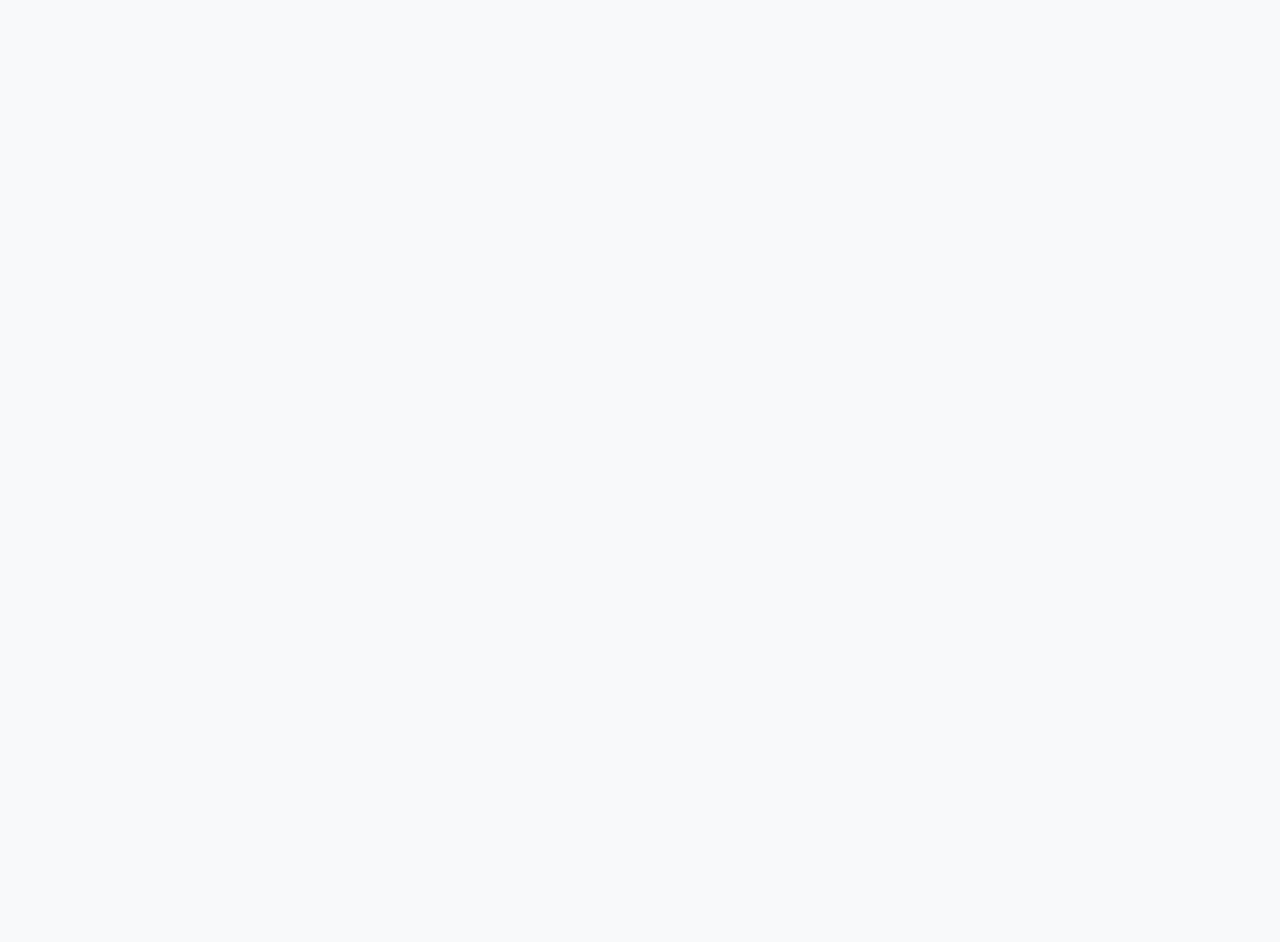
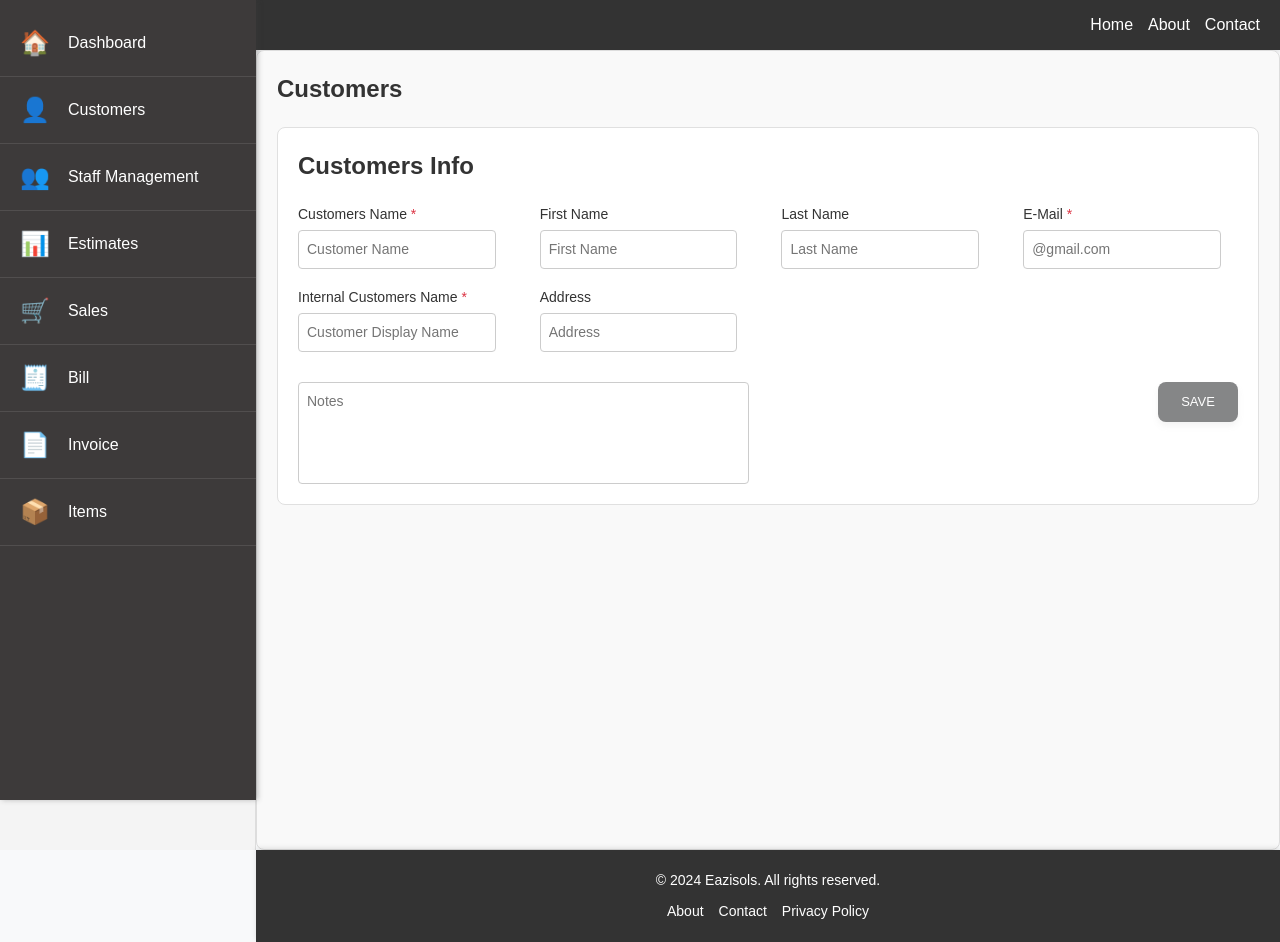
Before and after one commit to Rida32/Estimate-Data, a React (Create React App) app: page /customers in a window 1280 px wide. Before the commit this address had no page. Before the commit the page ends 800 px from the top, so only its background shows below. Built offline with nearby package versions, Linux system fonts and the light colour scheme.

Commit message:
customers

```diff
--- a/src/App.css
+++ b/src/App.css
@@ -546,3 +546,150 @@ h2 {
 .Estimate{
   margin-left: 5px;
 }
+.customers {
+  width: 100%;
+  padding: 20px;
+  background-color: #f9f9f9;
+  border: 1px solid #ddd;
+  border-radius: 8px;
+}
+
+.customerhead {
+  font-size: 24px;
+  font-weight: bold;
+  margin-bottom: 20px;
+}
+
+.row {
+  margin-bottom: 8px;
+}
+
+.customersinfo {
+  display: flex;
+  flex-direction: column;
+  margin-bottom: 10px;
+  width: 23%;
+}
+
+.customersinfo:nth-child(5) {
+  width: 48%;
+}
+
+.customersinfo label {
+  font-size: 14px;
+  font-weight: normal;
+  margin-bottom: 5px;
+}
+
+.customersinfo input,
+.customer-notes {
+  padding: 8px;
+  border: 1px solid #ccc;
+  border-radius: 4px;
+  font-size: 14px;
+  width: 100%;
+}
+
+.textarea-with-button {
+  display: flex;
+  justify-content: space-between;
+  align-items: flex-start;
+  margin-top: 20px;
+}
+
+.customer-notes {
+  width: 48%;
+  resize: none;
+}
+
+
+
+.container-customer {
+
+  margin: 0 auto;
+  padding: 20px;
+  background-color: #fff;
+  border: 1px solid #e0e0e0;
+  border-radius: 8px;
+}
+/* General container styling */
+.record-container {
+  padding: 20px;
+  background-color: #f9f9f9;
+  border-radius: 8px;
+  box-shadow: 0 4px 8px rgba(0, 0, 0, 0.1);
+}
+
+/* Record header styling */
+.Record {
+  margin-bottom: 20px;
+}
+
+.Record h2 {
+  color: #333;
+}
+
+.customer-btn {
+  background-color: rgb(124, 156, 61);
+  color: white;
+  border: none;
+  padding: 10px 20px;
+  font-size: 14px;
+  border-radius: 4px;
+  cursor: pointer;
+  transition: background-color 0.3s ease;
+}
+
+.customer-btn:hover {
+  background-color: rgb(139, 162, 94);
+}
+
+/* Table styling */
+.customer-table {
+  overflow-x: auto;
+}
+
+.customertab {
+  width: 100%;
+  border-collapse: collapse;
+  margin-top: 10px;
+}
+
+.customer-header {
+  background-color: rgb(206, 206, 206);
+  color: rgb(0, 0, 0);
+  text-align: left;
+  padding: 10px;
+
+  font-weight: bold;
+}
+
+.customer-row th {
+  border: 1px solid #ddd;
+}
+
+.customer-row th,
+.customer-row td {
+  padding: 10px;
+  text-align: left;
+}
+
+.customertab tr:nth-child(even) {
+  background-color: #f2f2f2;
+}
+
+.customertab tr:hover {
+  background-color: #ddd;
+}
+
+/* Responsive Design */
+@media (max-width: 768px) {
+  .Record {
+    flex-direction: column;
+    align-items: flex-start;
+  }
+
+  .customer-btn {
+    margin-top: 10px;
+  }
+}
--- a/src/App.js
+++ b/src/App.js
@@ -1,15 +1,17 @@
 import logo from './logo.svg';
 import './App.css';
-import { useEffect, useState } from "react";
-import { useNavigate } from "react-router-dom";
 import { DataProvider } from "./components/AppContext";
 import { BrowserRouter, Route, Routes } from "react-router-dom";
-import Invoice from './components/Invoice';
 import Layout from './components/Layout';
-import DataPreview from './components/DataPreview';
-import Table from './components/Table';
 import SnakBar from "./components/SnakBar";
 import Login from './components/Login';
+import EstimatesPreview from './components/EstimatesPreview';
+import EstimatesAdd from './components/EstimatesAdd';
+import Estimates from './components/Estimates';
+import Customers from './components/Customers';
+import CustomerRecord from './components/CustomerRecord';
+
+
 
 
 
@@ -21,12 +23,14 @@ function App() {
       <SnakBar />
       <BrowserRouter>
         <Routes>
-          {/* <Route index element={<Invoice />} /> */}
+
           <Route index element={<Login />} />
           <Route path="/" element={<Layout />} >
-          <Route path="form" element={<Invoice />} />
-          <Route path="table" element={<Table />} />
-          <Route path="dataPreview" element={<DataPreview />} />
+          <Route path="estimates/add" element={<EstimatesAdd />} />
+          <Route path="estimates" element={<Estimates />} />
+          <Route path="estimates/Preview" element={<EstimatesPreview />} />
+          <Route path="customers" element={<Customers />} />
+          <Route path="customerRecord" element={<CustomerRecord />} />
           </Route>
         </Routes>
 
--- a/src/components/AppContext.js
+++ b/src/components/AppContext.js
@@ -2,31 +2,46 @@ import { createContext, useContext, useState } from "react";
 
 const AppContext = createContext();
 export const DataProvider = ({ children }) => {
-  const [mainPayload, setmainPayload] = useState({formData: {},
-  items: [],
-  images: []
-});
+  const [mainPayload, setmainPayload] = useState({
+    formData: {},
+    items: [],
+    images: [],
+  });
+  const [customers, setCustomers] = useState([]);
   const [estimates, setEstimates] = useState([]);
   const [snackbar, setSnackbar] = useState({
     open: false,
     message: "",
     severity: "info",
   });
-  const [estimateData, setEstimateData]= useState({formData: {},
+  const [estimateData, setEstimateData] = useState({
+    formData: {},
     items: [],
-    images: []
-  })
+    images: [],
+  });
   const handleSnackbarClose = (event, reason) => {
     if (reason === "clickaway") return;
     setSnackbar((prev) => ({ ...prev, open: false }));
   };
 
   return (
-    <AppContext.Provider value={{ mainPayload, setmainPayload, estimates, setEstimates,  snackbar,estimateData, setEstimateData,
-      setSnackbar, handleSnackbarClose,}}>
+    <AppContext.Provider
+      value={{
+        mainPayload,
+        setmainPayload,
+        estimates,
+        setEstimates,
+        snackbar,
+        estimateData,
+        setEstimateData,
+        setSnackbar,
+        handleSnackbarClose,
+        customers,
+        setCustomers,
+      }}
+    >
       {children}
     </AppContext.Provider>
-
   );
 };
 export const useAppData = () => useContext(AppContext);
--- /dev/null
+++ b/src/components/CustomerRecord.js
@@ -0,0 +1,69 @@
+import React from "react";
+import { useNavigate } from "react-router-dom";
+import { useAppData } from "./AppContext";
+
+const CustomerRecord = () => {
+  const navigate = useNavigate();
+  const { customers, setCustomers } = useAppData();
+
+  return (
+    <>
+      <div style={{ height: "100%" }}>
+        <div className="record-container">
+          <div>
+            <div
+              className="Record"
+              style={{
+                display: "flex",
+                alignItems: "center",
+                justifyContent: "space-between",
+                marginLeft: "25px",
+              }}
+            >
+              <h2 style={{ fontSize: "25px", margin: 0, fontWeight: "bold" }}>
+                Customer Record
+              </h2>
+              <button
+                className="customer-btn"
+                onClick={() => {
+                  navigate("/customers");
+                }}
+              >
+                + Add Customer
+              </button>
+            </div>
+            <div className="customer-table">
+              <table className="customertab">
+                <thead>
+                  <tr className="customer-row ">
+                    <th className="customer-header col-1 justify-content-left">
+                      ID
+                    </th>
+                    <th className="customer-header col-4">Customers Name</th>
+                    <th className="customer-header col-6">Contact Email</th>
+                    <th className="customer-header col-1">Action</th>
+                  </tr>
+                </thead>
+                <tbody>
+                  {customers.map((customer, index) => {
+                    return (
+                      <tr key={index}>
+                        <td>{index} </td>
+                        <td>{customer.CustomerName} </td>
+                        <td>{customer.email} </td>
+                        <td></td>
+
+                      </tr>
+                    );
+                  })}
+                </tbody>
+              </table>
+            </div>
+          </div>
+        </div>
+      </div>
+    </>
+  );
+};
+
+export default CustomerRecord;
--- /dev/null
+++ b/src/components/Customers.js
@@ -0,0 +1,168 @@
+
+import CustomButton from './CustomButton'
+import { Navigate, useNavigate } from "react-router-dom";
+import React, { useState } from "react";
+import { useAppData } from "./AppContext";
+
+const Customers = () => {
+  const navigate = useNavigate();
+  const [customerData, setCustomerData] = useState({
+    CustomerName: "",
+    firstname: "",
+    lastname: "",
+    email: "",
+    internalname: "",
+    address: "",
+    notes: "",
+  });
+
+  const [errors, setErrors] = useState({});
+  const { snackbar, setSnackbar, handleSnackbarClose , customers, setCustomers} = useAppData();
+
+
+
+  const handleChange = (e) => {
+    const { name, value } = e.target;
+    setCustomerData({
+      ...customerData,
+      [name]: value,
+    });
+  };
+
+
+  const validate = () => {
+    const newErrors = {};
+    if (!customerData.CustomerName) newErrors.CustomerName = "Please fill all required fields";
+    if (!customerData.email) newErrors.email = "Please fill all required fields";
+    if (!customerData.internalname) newErrors.internalname = "Please fill all required fields";
+
+    setErrors(newErrors);
+    if (Object.keys(newErrors).length > 0) {
+      setSnackbar({
+        open: true,
+        message: "Please fill all required fields",
+        severity: "error",
+      });
+    }
+    return Object.keys(newErrors).length === 0;
+  };
+
+
+  const handleSave = () => {
+    if (validate()) {
+      setSnackbar({
+        open: true,
+        message: "Customer details saved successfully!",
+        severity: "success",
+      });
+      setCustomers([...customers, customerData])
+
+      setCustomerData({
+        CustomerName: "",
+        firstname: "",
+        lastname: "",
+        email: "",
+        internalname: "",
+        address: "",
+        notes: "",
+      });
+      navigate("/customerRecord")
+
+      setErrors({});
+    }
+  };
+
+  return (
+    <>
+    <div className="customers" style={{ height: "100%" }}>
+        <header className="customerhead">Customers</header>
+
+        <div className="container-customer">
+        <header className="customerhead">Customers Info</header>
+
+  {/* Row 1 */}
+  <div className="row">
+    <div className="customersinfo">
+      <label>Customers Name <span className="text-danger">*</span></label>
+      <input type="text"
+       name="CustomerName"
+       placeholder="Customer Name"
+       value={customerData.CustomerName}
+       onChange={handleChange}
+        />{errors.CustomerName && <p className="error-text">{errors.CustomerName}</p>}
+    </div>
+    <div className="customersinfo">
+      <label>First Name</label>
+      <input type="text"
+       name="firstname"
+       placeholder="First Name"
+       value={customerData.firstname}
+        onChange={handleChange}
+
+       />
+    </div>
+    <div className="customersinfo">
+      <label>Last Name</label>
+      <input type="text"
+      name="lastname"
+      placeholder="Last Name"
+      value={customerData.lastname}
+      onChange={handleChange}
+       />
+    </div>
+    <div className="customersinfo">
+      <label>E-Mail <span className="text-danger">*</span></label>
+      <input type="text"
+       name="email"
+       placeholder="@gmail.com"
+       value={customerData.email}
+       onChange={handleChange}
+       /> {errors.email && <p className="error-text">{errors.email}</p>}
+    </div>
+  </div>
+
+  {/* Row 2 */}
+  <div className="row">
+    <div className="customersinfo">
+      <label>Internal Customers Name <span className="text-danger">*</span></label>
+      <input type="text"
+      name="internalname"
+      placeholder="Customer Display Name"
+      value={customerData.internalname}
+      onChange={handleChange}
+      />{errors.internalname && <p className="error-text">{errors.internalname}</p>}
+    </div>
+    <div className="customersinfo">
+      <label>Address</label>
+      <input type="text"
+       name="address"
+       placeholder="Address"
+       value={customerData.address}
+        onChange={handleChange}
+        />
+    </div>
+  </div>
+
+  {/* Row 3 */}
+  <div className="textarea-with-button">
+    <textarea
+      rows="4"
+      className="customer-notes"
+      name="notes"
+      placeholder="Notes"
+      value={customerData.notes}
+      onChange={handleChange}
+    ></textarea>
+    <CustomButton  onClick={handleSave}>
+      Save
+    </CustomButton>
+  </div>
+</div>
+
+      </div>
+
+    </>
+  )
+}
+
+export default Customers
--- a/src/components/Table.js
+++ b/src/components/Estimates.js
@@ -1,7 +1,6 @@
 import React, { useState  } from "react";
 import { useNavigate } from "react-router-dom";
 import { useAppData } from "./AppContext";
-import DataPreview from "./DataPreview";
 import IconButton from '@mui/material/IconButton';
 import DeleteIcon from '@mui/icons-material/Delete';
 import Dialog from '@mui/material/Dialog';
@@ -17,7 +16,7 @@ import EditIcon from "@mui/icons-material/Edit";
 
 
 
-const Table = () => {
+const Estimates = () => {
   const navigate = useNavigate();
   const { estimates, setmainPayload, estimateData, setEstimateData } = useAppData();
   const [isModalOpen, setModalOpen] = useState(false);
@@ -54,7 +53,7 @@ const Table = () => {
         <div style={{ display: "flex", alignItems: "center", justifyContent: "space-between", marginLeft: "25px" }}>
          <h2 style={{ fontSize: "25px", margin: 0, fontWeight:"bold", }}>Estimate</h2>
          <CustomButton className="button-add btn"
-            onClick={() => {navigate("/form");}}>
+            onClick={() => {navigate("/estimates/add");}}>
               Add
          </CustomButton>
         </div>
@@ -75,43 +74,43 @@ const Table = () => {
               </thead>
               <tbody>
                 {estimates.map((row, index) => (
-                  <tr>
+                  <tr key={index}>
                   <td  className="table-cell"
                     style={{ cursor: "pointer" }} key={index}
-                    onClick={() => {setmainPayload(row);navigate("/dataPreview");}}>
+                    onClick={() => {setmainPayload(row);navigate("/estimates/Preview");}}>
                     {row.id}</td>
                     <td  className="table-cell"
                     style={{ cursor: "pointer" }} key={index}
-                    onClick={() => {setmainPayload(row);navigate("/dataPreview");}}>
+                    onClick={() => {setmainPayload(row);navigate("/estimates/Preview");}}>
                     {row.formData?.customers}</td>
                     <td className="table-cell"
                     style={{ cursor: "pointer" }} key={index}
-                    onClick={() => {setmainPayload(row);navigate("/dataPreview");}}>{row.formData?.estimateNo}</td>
+                    onClick={() => {setmainPayload(row);navigate("/estimates/Preview");}}>{row.formData?.estimateNo}</td>
                     <td className="table-cell"
                     style={{ cursor: "pointer" }} key={index}
-                    onClick={() => {setmainPayload(row);navigate("/dataPreview");}}>{row.formData?.tags}</td>
+                    onClick={() => {setmainPayload(row);navigate("/estimates/Preview");}}>{row.formData?.tags}</td>
                     <td className="table-cell"
                     style={{ cursor: "pointer" }} key={index}
-                    onClick={() => {setmainPayload(row);navigate("/dataPreview");}}>{row.formData?.approvedDate}</td>
+                    onClick={() => {setmainPayload(row);navigate("/estimates/Preview");}}>{row.formData?.approvedDate}</td>
                     <td className="table-cell"
                     style={{ cursor: "pointer" }} key={index}
-                    onClick={() => {setmainPayload(row);navigate("/dataPreview");}}>{row.formData?.date}</td>
+                    onClick={() => {setmainPayload(row);navigate("/estimates/Preview");}}>{row.formData?.date}</td>
                     <td className="table-cell"
                     style={{ cursor: "pointer" }} key={index}
-                    onClick={() => {setmainPayload(row);navigate("/dataPreview");}}>{row.formData?.contact}</td>
+                    onClick={() => {setmainPayload(row);navigate("/estimates/Preview");}}>{row.formData?.contact}</td>
                     <td className="table-cell"
                     style={{ cursor: "pointer" }} key={index}
-                    onClick={() => {setmainPayload(row);navigate("/dataPreview");}}>{row.formData?.status}</td>
+                    onClick={() => {setmainPayload(row);navigate("/estimates/Preview");}}>{row.formData?.status}</td>
 
 
                    <td className="d-flex justify-content-between align-items-center">
                       <IconButton className="delete-button"
                         onClick={() => handleEditClick(row)}>
-                      <EditIcon style={{ color: "blue", fontSize: 24 }} />
+                      <EditIcon style={{ color: "blue", fontSize: 24 }}/>
                       </IconButton>
                       <IconButton className="delete-button"
                          onClick={() => handleDeleteClick(index)}>
-                      <DeleteIcon style={{ color: 'red', fontSize: 24 }} />
+                      <DeleteIcon style={{ color: 'red', fontSize: 24 }}/>
                        </IconButton>
                    </td>
 
@@ -160,4 +159,4 @@ const Table = () => {
   );
 };
 
-export default Table;
+export default Estimates;
--- a/src/components/Invoice.js
+++ b/src/components/EstimatesAdd.js
@@ -8,7 +8,8 @@ import CustomButton from './CustomButton';
 
 
 
-function Invoice() {
+
+function EstimatesAdd() {
   const [formData, setFormData] = useState({
         customers: "",
         estimateNo: "",
@@ -94,7 +95,7 @@ function Invoice() {
       message: "Estimate saved successfully!",
       severity: "success",
     });
-    navigate("/table");
+    navigate("/estimates");
 
     setFormData({
       customers: "",
@@ -167,8 +168,9 @@ function Invoice() {
           </div>
         </div>
       </div>
+
     </>
   );
 }
 
-export default Invoice;
+export default EstimatesAdd;
--- a/src/components/DataPreview.js
+++ b/src/components/EstimatesPreview.js
@@ -7,7 +7,7 @@ import { WidthFull } from "@mui/icons-material";
 
 
 
-function DataPreview() {
+function EstimatesPreview () {
   const navigate = useNavigate();
   const { mainPayload } = useAppData();
 
@@ -80,7 +80,7 @@ function DataPreview() {
         <CustomButton
            style={{WidthFull: "10vh"}}
           onClick={() => {
-            navigate("/table");
+            navigate("/estimates");
           }}
         >
           back
@@ -90,4 +90,4 @@ function DataPreview() {
   );
 }
 
-export default DataPreview;
+export default EstimatesPreview;
--- a/src/components/Login.js
+++ b/src/components/Login.js
@@ -15,7 +15,7 @@ const Login = () => {
     setIsSubmitted(true);
     if (email.trim() === "rida@gmail.com" && password.trim() === "1234") {
         setErrorMessage("");
-        navigate("/table");
+        navigate("/estimates");
       } else {
         setErrorMessage("Invalid email or password. Please try again.");
       }
--- a/src/components/Sidebar.js
+++ b/src/components/Sidebar.js
@@ -6,9 +6,9 @@ import React, { useState } from 'react'
 const Sidebar = () => {
   const menuItems = [
     { name: 'Dashboard', icon: '🏠',  },
-    { name: 'Customers', icon: '👤',  },
+    { name: 'Customers', icon: '👤', path: '/customerRecord' },
     { name: 'Staff Management', icon: '👥',  },
-    { name: 'Estimates', icon: '📊', path: '/table' },
+    { name: 'Estimates', icon: '📊', path: '/estimates' },
     { name: 'Sales', icon: '🛒',  },
     { name: 'Bill', icon: '🧾' },
     { name: 'Invoice', icon: '📄' },
```
